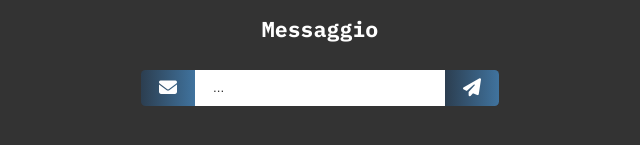
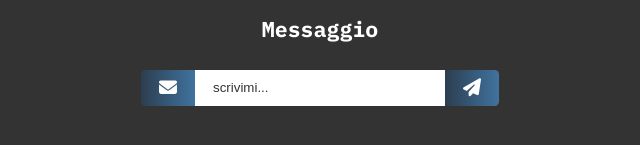
Before and after one commit to CedricMokoko/Curriculum-netlify, a website: page index.html in a window 1280 px wide. Shown: the part 2034-2179 px from the top of the page, 320-960 px from the left. Drawn offline with Linux system fonts and the light colour scheme.

Commit message:
adapt form for netlify v-2

```diff
--- a/index.html
+++ b/index.html
@@ -248,7 +248,7 @@
       <h2 class="title small">Messaggio</h2>
       <form name="contact" methode="POST" data-netlify="true">
         <i class="fa-solid fa-envelope prefix"></i>
-        <input type="text" name="message" placeholder="...">
+        <input type="text" name="message" placeholder="scrivimi...">
         <button type="submit">
           <i class="fa-solid fa-paper-plane postfix"></i>
         </button>
```
